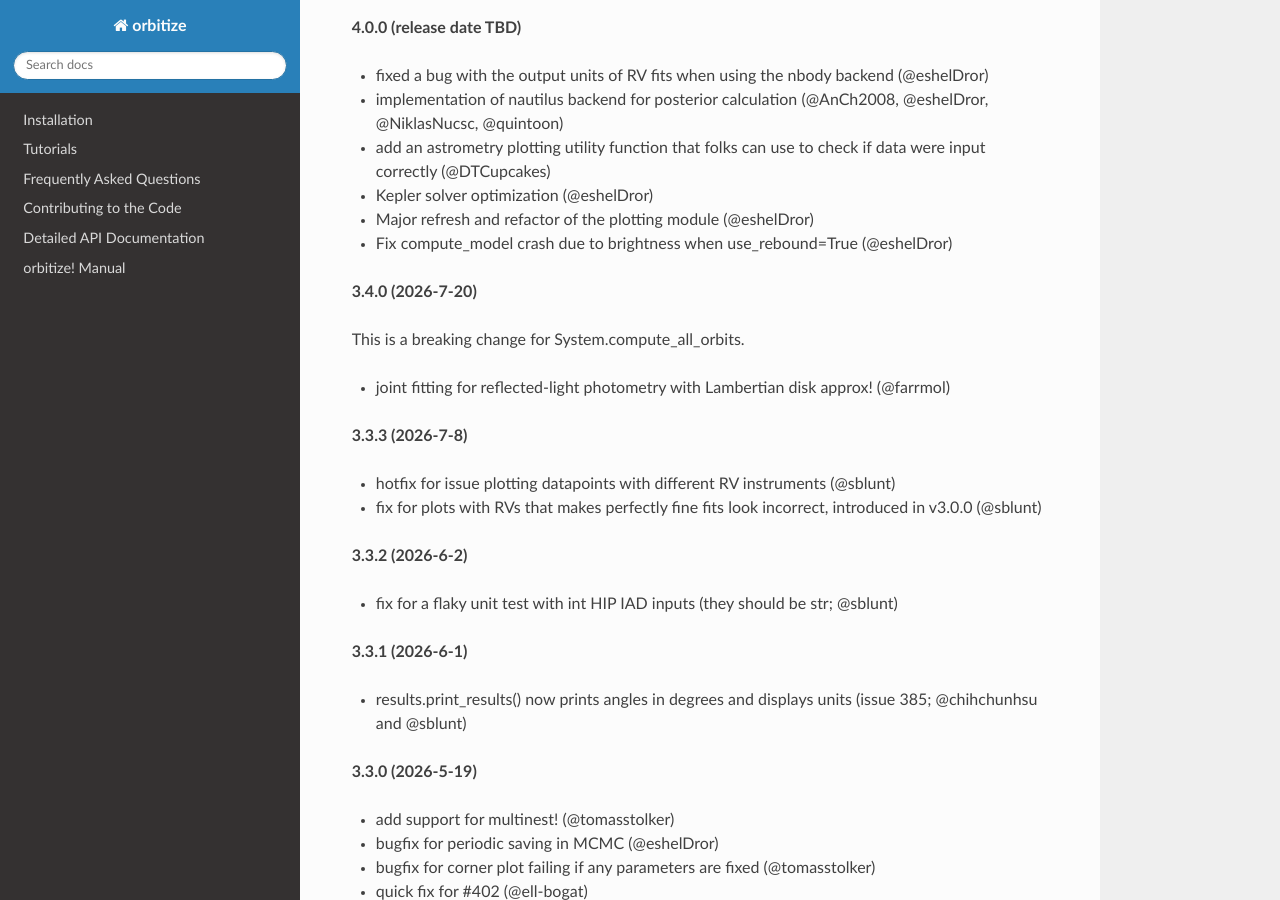
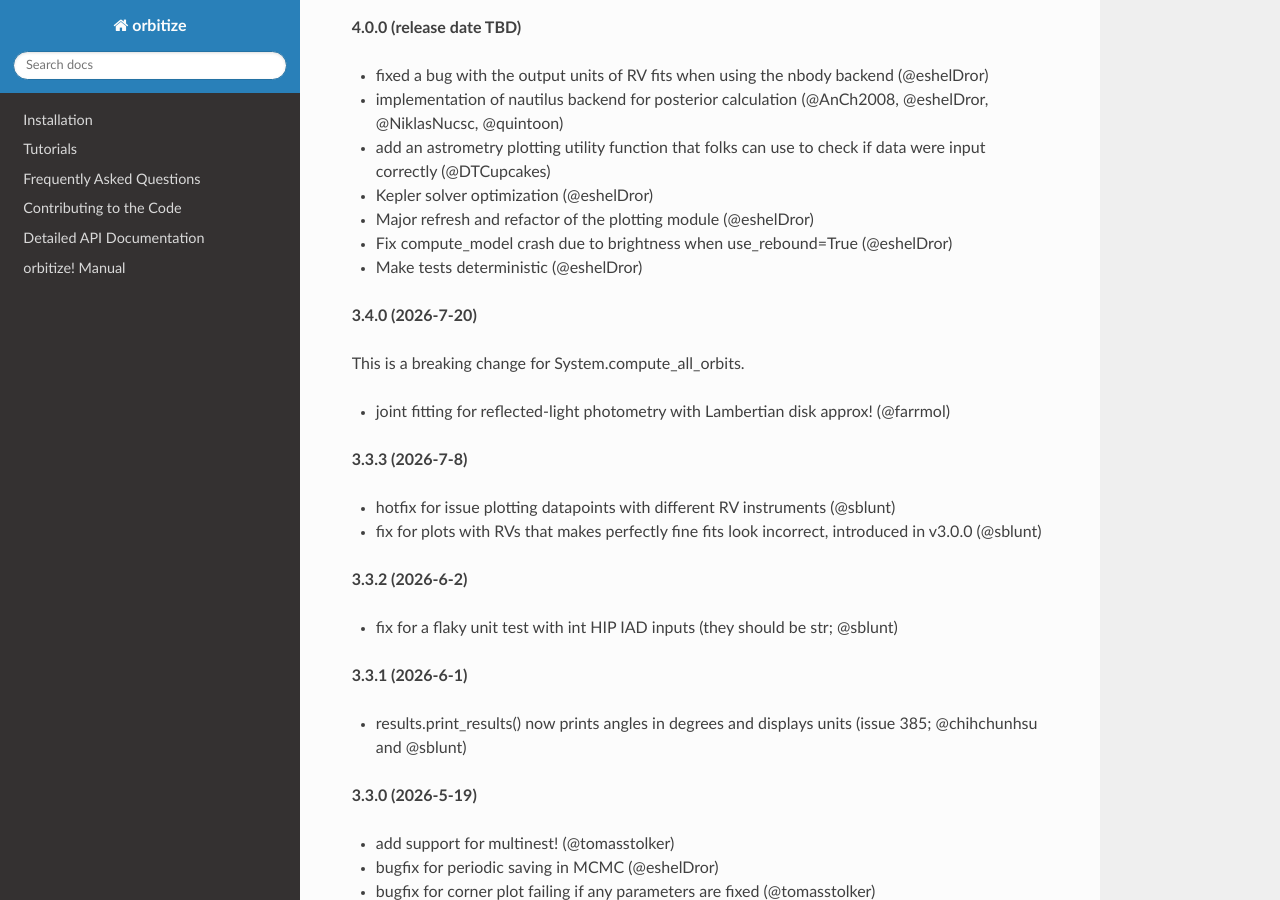
Before and after one commit to sblunt/orbitize, a Sphinx documentation site: the page built from docs/index.rst, in a window 1280 px wide and 900 px high, scrolled down 2426 px. Built offline with Sphinx 7.4.7 and the Read the Docs theme 3.1.0, drawn with Linux system fonts in a browser that asks for light colours.

Commit message:
add make tests deterministic changelog note

```diff
--- a/docs/index.rst
+++ b/docs/index.rst
@@ -63,6 +63,7 @@ Changelog:
 - Kepler solver optimization (@eshelDror)
 - Major refresh and refactor of the plotting module (@eshelDror)
 - Fix compute_model crash due to brightness when use_rebound=True (@eshelDror)
+- Make tests deterministic (@eshelDror)
 
 **3.4.0 (2026-7-20)**
 
```
